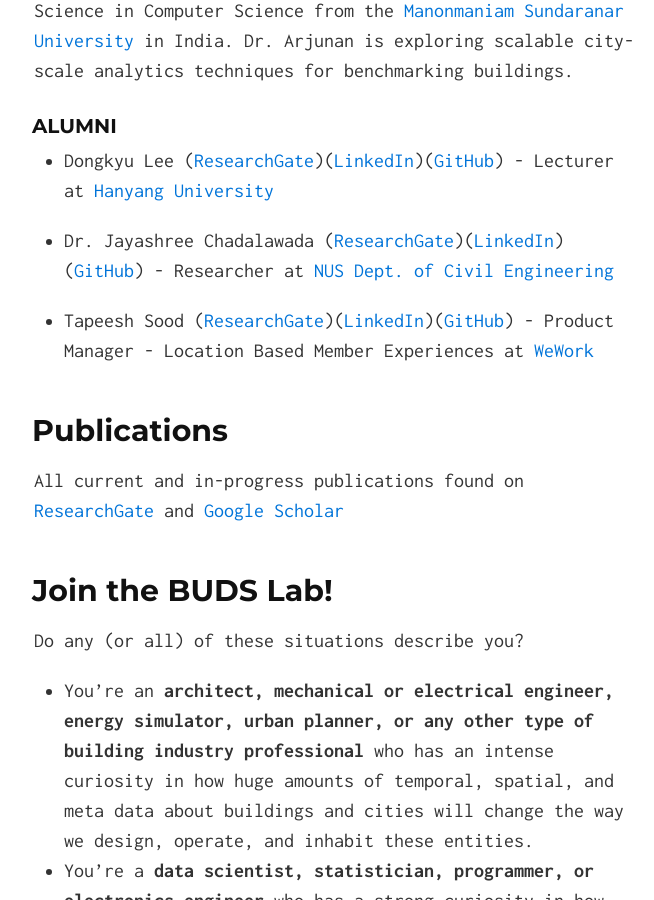
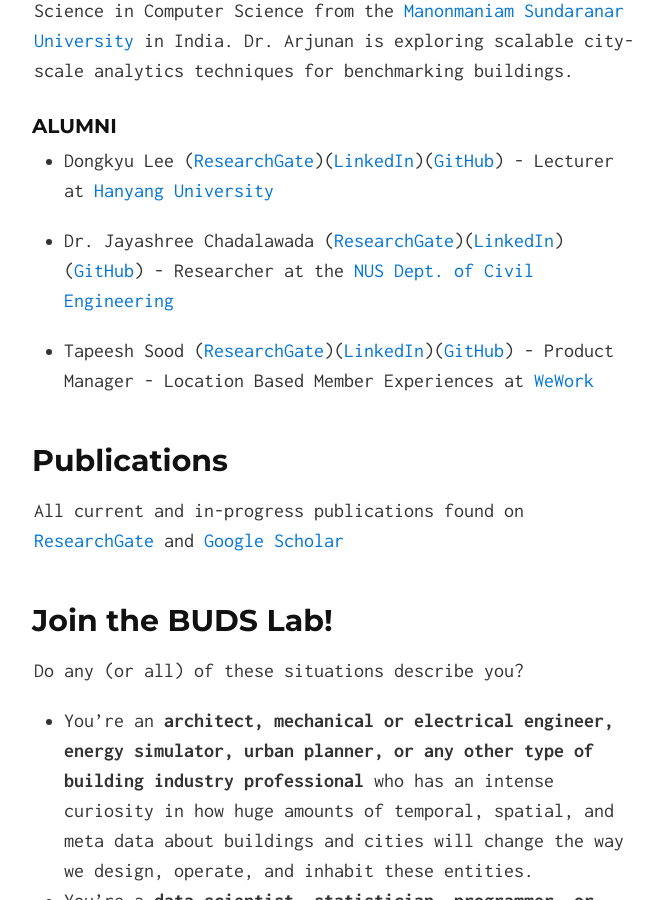
Before and after one commit to buds-lab/buds-lab.github.io, a Jekyll site: the page built from index.md, in a window 1280 px wide and 900 px high, scrolled down 4534 px. Shown: the whole window, without its empty margins (306-960 px from the left). Built offline with Jekyll 4.4.1, drawn with Linux system fonts in a browser that asks for light colours.

Commit message:
typo fix

```diff
--- a/index.md
+++ b/index.md
@@ -84,7 +84,7 @@ Dr. Pandarasamy Arjunan ([ResearchGate](https://www.researchgate.net/profile/Pan
 #### Alumni
 * Dongkyu Lee ([ResearchGate](https://www.researchgate.net/profile/Dongkyu_Lee10){:target="_blank"})([LinkedIn](https://www.linkedin.com/in/dongkyu-lee-5ba66764/){:target="_blank"})([GitHub](https://github.com/Kyu2){:target="_blank"}) - Lecturer at [Hanyang University](https://www.hanyang.ac.kr/web/eng){:target="_blank"}
 
-* Dr. Jayashree Chadalawada ([ResearchGate](https://www.researchgate.net/profile/Jayashree_Chadalawada){:target="_blank"})([LinkedIn](https://www.linkedin.com/in/jayashree-chadalawada-b241132b/){:target="_blank"})([GitHub](https://github.com/Jayashreerao){:target="_blank"}) - Researcher at [NUS Dept. of Civil Engineering](https://www.eng.nus.edu.sg/cee/){:target="_blank"}
+* Dr. Jayashree Chadalawada ([ResearchGate](https://www.researchgate.net/profile/Jayashree_Chadalawada){:target="_blank"})([LinkedIn](https://www.linkedin.com/in/jayashree-chadalawada-b241132b/){:target="_blank"})([GitHub](https://github.com/Jayashreerao){:target="_blank"}) - Researcher at the [NUS Dept. of Civil Engineering](https://www.eng.nus.edu.sg/cee/){:target="_blank"}
 
 * Tapeesh Sood ([ResearchGate](https://www.researchgate.net/profile/Tapeesh_Sood){:target="_blank"})([LinkedIn](https://www.linkedin.com/in/tapeeshsood/){:target="_blank"})([GitHub](https://github.com/tapeesh){:target="_blank"}) - Product Manager - Location Based Member Experiences at [WeWork](https://www.wework.com/en-GB){:target="_blank"}
 
```
